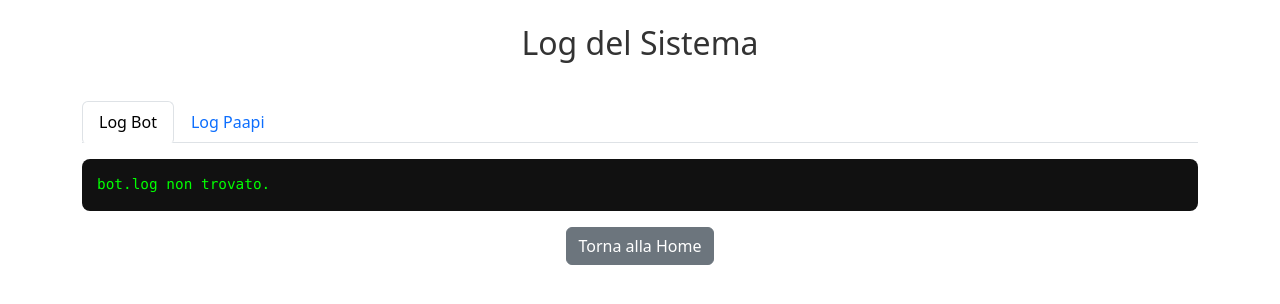
After one commit to giuseppe-dp/AmazonBot_DataBaseV3, a Flask app: page /logs in a window 1280 px wide. The commit adds this page. Shown: the top 304 px of the page. Run offline with Flask 3, Linux system fonts and the light colour scheme.

Commit message:
Implementazione log in app + varie

```diff
--- a/App/app.py
+++ b/App/app.py
@@ -6,6 +6,7 @@ import json
 import subprocess
 import threading
 import psutil
+import os
 
 DB_NAME = "Data/products.db"
 CONFIG_PATH = Path.cwd() / "config.json"
@@ -15,7 +16,7 @@ app.secret_key = "supersecret"
 
 
 # ------------------------------
-# 🔧 Utility Functions
+# Utility Functions
 # ------------------------------
 def connect_db():
     conn = sqlite3.connect(DB_NAME)
@@ -85,7 +86,7 @@ def status():
 
 
 # ------------------------------
-# 🏠 HOME PAGE (configurazioni)
+# HOME PAGE (configurazioni)
 # ------------------------------
 @app.route("/")
 @app.route("/home")
@@ -114,7 +115,7 @@ def update_config():
 
 
 # ------------------------------
-# 📦 DASHBOARD DATABASE
+# DASHBOARD DATABASE
 # ------------------------------
 @app.route("/dashboard")
 def dashboard():
@@ -146,7 +147,7 @@ def dashboard():
 
 
 # ------------------------------
-# 🔧 Operazioni sul DB
+# Operazioni sul DB
 # ------------------------------
 @app.route("/add_to_bot/<asin>")
 def add_to_bot(asin):
@@ -303,6 +304,37 @@ def show_product(asin):
     conn.close()
     return render_template("show_product.html", asin=asin, product=product)
 
+# ------------------------------
+# Logs
+# ------------------------------
+BASE_DIR = os.path.dirname(os.path.abspath(__file__))  # => App/
+ROOT_DIR = os.path.dirname(BASE_DIR)                   # => progetto/
+LOG_DIR = os.path.join(ROOT_DIR, "log")
+
+@app.route("/logs")
+def logs():
+    bot_log_path = os.path.join(LOG_DIR, "bot.log")
+    paapi_log_path = os.path.join(LOG_DIR, "paapi.log")
+
+    bot_log = ""
+    paapi_log = ""
+
+    try:
+        with open(bot_log_path, "r", encoding="utf-8") as f:
+            bot_log = f.read()
+    except FileNotFoundError:
+        bot_log = "bot.log non trovato."
+
+    try:
+        with open(paapi_log_path, "r", encoding="utf-8") as f:
+            paapi_log = f.read()
+    except FileNotFoundError:
+        paapi_log = "paapi.log non trovato."
+
+    return render_template("logs.html", bot_log=bot_log, paapi_log=paapi_log)
+
+
+
 
 if __name__ == "__main__":
     app.run(debug=True)
--- /dev/null
+++ b/App/templates/logs.html
@@ -0,0 +1,53 @@
+<!DOCTYPE html>
+<html lang="it">
+<head>
+  <meta charset="UTF-8">
+  <title>Log del Bot</title>
+  <link href="https://cdn.jsdelivr.net/npm/bootstrap@5.3.2/dist/css/bootstrap.min.css" rel="stylesheet">
+  <link rel="stylesheet" href="{{ url_for('static', filename='base.css') }}">
+  <style>
+    pre {
+      background: #111;
+      color: #0f0;
+      padding: 15px;
+      border-radius: 8px;
+      max-height: 70vh;
+      overflow-y: auto;
+      font-size: 0.9rem;
+    }
+  </style>
+</head>
+<body>
+  <div class="container mt-4">
+    <h2 class="text-center mb-4">Log del Sistema</h2>
+
+    <ul class="nav nav-tabs mb-3" id="logTabs" role="tablist">
+      <li class="nav-item" role="presentation">
+        <button class="nav-link active" id="bot-tab" data-bs-toggle="tab" data-bs-target="#bot" type="button">
+          Log Bot
+        </button>
+      </li>
+      <li class="nav-item" role="presentation">
+        <button class="nav-link" id="paapi-tab" data-bs-toggle="tab" data-bs-target="#paapi" type="button">
+          Log Paapi
+        </button>
+      </li>
+    </ul>
+
+    <div class="tab-content">
+      <div class="tab-pane fade show active" id="bot">
+        <pre>{{ bot_log }}</pre>
+      </div>
+      <div class="tab-pane fade" id="paapi">
+        <pre>{{ paapi_log }}</pre>
+      </div>
+    </div>
+
+    <div class="mt-3 text-center">
+      <a href="{{ url_for('home') }}" class="btn btn-secondary">Torna alla Home</a>
+    </div>
+  </div>
+
+  <script src="https://cdn.jsdelivr.net/npm/bootstrap@5.3.2/dist/js/bootstrap.bundle.min.js"></script>
+</body>
+</html>
--- a/aggiornamenti.txt
+++ b/aggiornamenti.txt
@@ -31,17 +31,13 @@ Cosa controllare / test:
 Testare fasce che passano la mezzanotte (es. 22:00–06:00).
 
 
-3) Interfaccia web e DB su stesso Raspberry
+OK 3) Interfaccia web e DB su stesso Raspberry
 
 Cosa deve fare la web UI Home
 La pagina/pulsanti devono poter:
 Avviare/fermare il bot (bot_paused = bool).
 Eseguire manutenzioni sul DB SQLite andando alla pagina web corrispondente (index.html).
 Mostrare lo stato config attuale (bot_paused, scraping_on, work_start, work_end....).
-
-Permessi e utente:
-eseguire bot e webserver come lo stesso utente o garantire che entrambi abbiano gli stessi permessi sul file DB.
-evitare che webserver operi come root.
 
 
 4) Rotazione di più chiavi/tag affiliati (uno alla volta, non in parallelo)
```
Also changed, not shown: App/templates/home.html (+7 -8 lines), Data/products.db, 2 other files.
